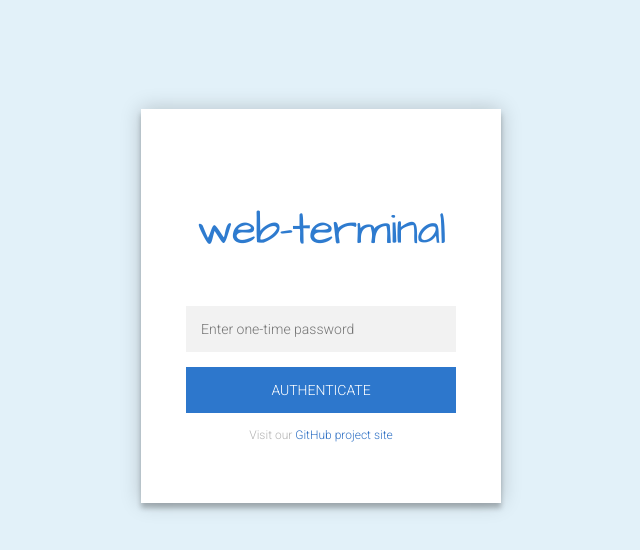
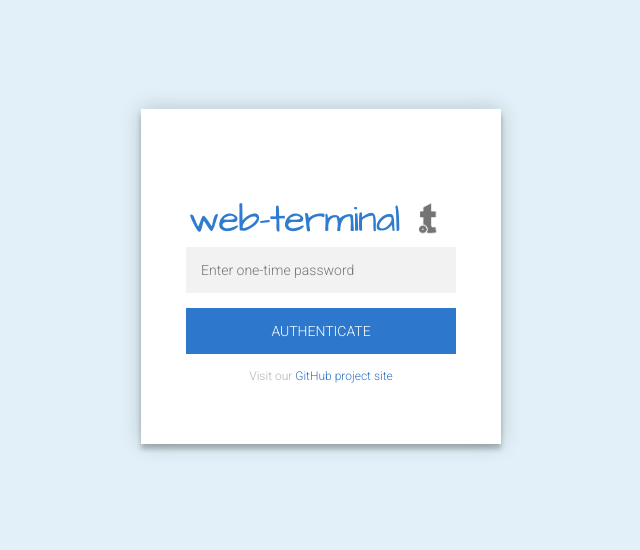
Before and after one commit to danielle-galvao/web-terminal, an Angular app in the folder client/: page / in a window 1280 px wide. Shown: the top 550 px of the page, without its empty margins (319-959 px from the left). Built offline with nearby package versions, Linux system fonts and the light colour scheme.

Commit message:
Updated Auth Page to include the logo

```diff
--- a/client/src/app/auth-page/auth-page.component.html
+++ b/client/src/app/auth-page/auth-page.component.html
@@ -1,7 +1,12 @@
 <div class="auth-page">
+
+
     <div class="form">
         <form (submit)="authenticate()">
-		    <p class="formtitle">web-terminal</p>
+            <p class="formtitle">web-terminal
+                <img src="assets/img/logo.png"  alt="Terminal Logo" width="54" height="54" align="right">
+            </p>
+
             <input #token type="password" placeholder="Enter one-time password">
             <button type="submit">Authenticate</button>
       		<p class="message">Visit our <a href="https://github.com/danielle-galvao/web-terminal">GitHub project site</a></p>
--- a/client/src/app/auth-page/auth-page.component.scss
+++ b/client/src/app/auth-page/auth-page.component.scss
@@ -59,10 +59,11 @@
 }
 .form .formtitle {
 font-family:"Architects Daughter", sans-serif;
-font-size:2.8em;
+font-size:2.4em;
 font-weight:normal;
 color: #2e7bcf;
 letter-spacing:-1px;
+margin-bottom: 0px;
 }
 
 .container {
```
Also changed, not shown: client/src/assets/img/logo.png (added).
